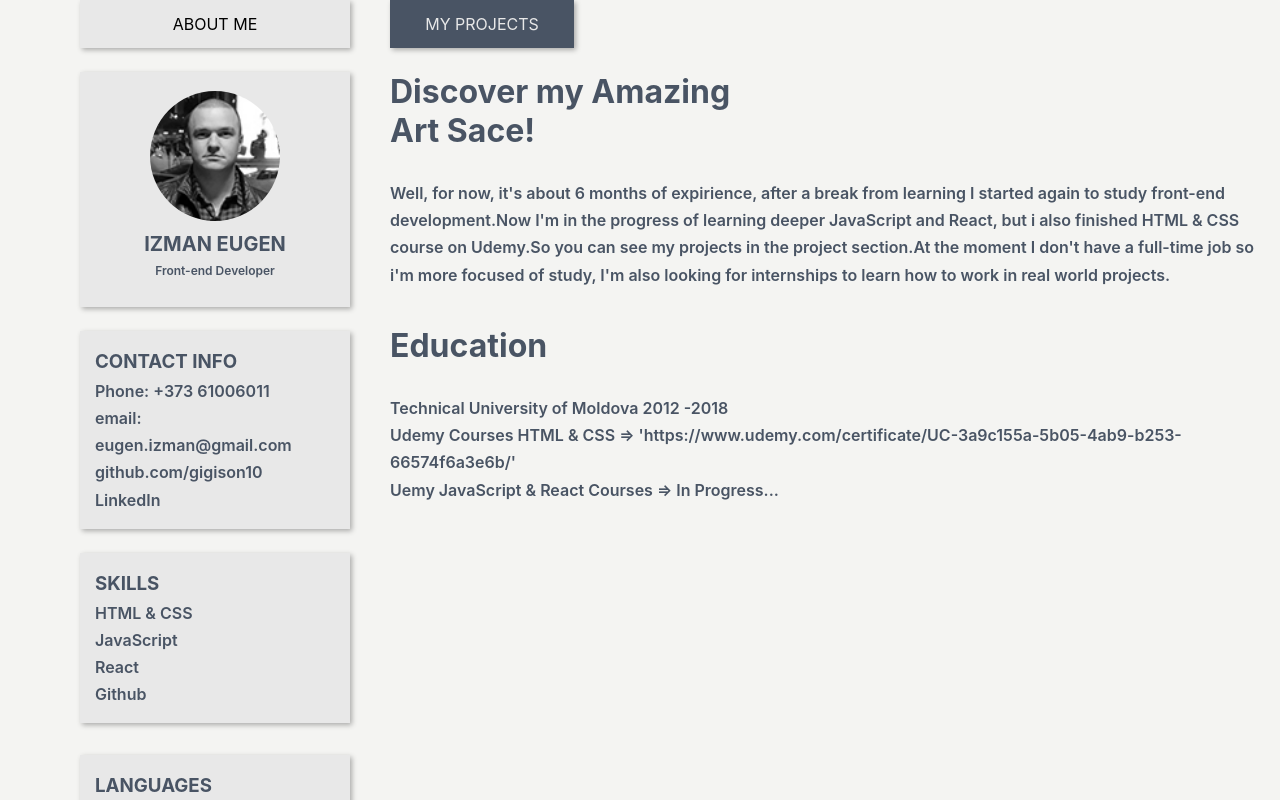
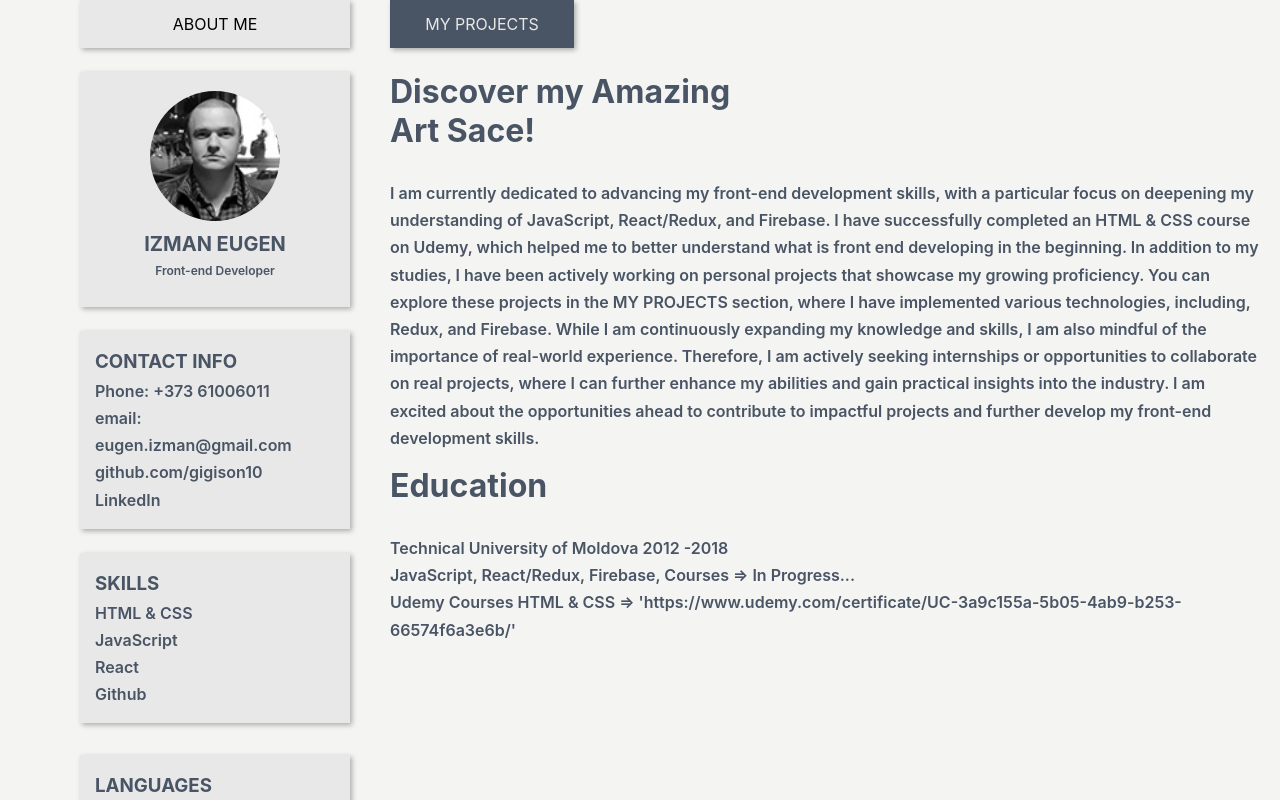
Before and after one commit to gigison10/reactresume, a React (Create React App) app: page / in a window 1280 px wide. Built offline with nearby package versions, Linux system fonts and the light colour scheme.

Commit message:
adding 2 projects

```diff
--- a/package.json
+++ b/package.json
@@ -1,5 +1,5 @@
 {
-  "homepage": "https://gigison10.github.io/reactresume",
+  "homepage": "https://gigison10.github.io/resume",
   "name": "reactresume",
   "version": "0.1.0",
   "private": true,
--- a/src/app.css
+++ b/src/app.css
@@ -164,7 +164,7 @@
 
 .mainSection {
   width: 900px;
-  height: 230px;
+  height: 370px;
 }
 
 .mainSection h1 {
@@ -284,3 +284,12 @@
   margin-top: 65px;
   background-image: url("./components/mapty.png");
 }
+
+.gotask {
+  margin-top: 65px;
+  background-image: url("./components/gotask.png");
+}
+.monster {
+  margin-top: 65px;
+  background-image: url("./components/monster rolodex.png");
+}
--- a/src/components/Main.js
+++ b/src/components/Main.js
@@ -3,26 +3,35 @@ import "../app.css";
 function Main() {
   const udemyCSS = `Udemy Courses HTML & CSS =>
   `;
-  const inProgress = `Uemy JavaScript & React Courses => In Progress...`;
+  const inProgress = `JavaScript, React/Redux, Firebase,  Courses => In Progress...`;
 
   return (
     <div className="main">
       <div className="mainSection">
         <h1>Discover my Amazing Art Sace!</h1>
         <div className="myExpirience">
-          Well, for now, it's about 6 months of expirience, after a break from
-          learning I started again to study front-end development.Now I'm in the
-          progress of learning deeper JavaScript and React, but i also finished
-          HTML & CSS course on Udemy.So you can see my projects in the project
-          section.At the moment I don't have a full-time job so i'm more focused
-          of study, I'm also looking for internships to learn how to work in
-          real world projects.
+          I am currently dedicated to advancing my front-end development skills,
+          with a particular focus on deepening my understanding of JavaScript,
+          React/Redux, and Firebase. I have successfully completed an HTML & CSS
+          course on Udemy, which helped me to better understand what is front
+          end developing in the beginning. In addition to my studies, I have
+          been actively working on personal projects that showcase my growing
+          proficiency. You can explore these projects in the MY PROJECTS
+          section, where I have implemented various technologies, including,
+          Redux, and Firebase. While I am continuously expanding my knowledge
+          and skills, I am also mindful of the importance of real-world
+          experience. Therefore, I am actively seeking internships or
+          opportunities to collaborate on real projects, where I can further
+          enhance my abilities and gain practical insights into the industry. I
+          am excited about the opportunities ahead to contribute to impactful
+          projects and further develop my front-end development skills.
         </div>
       </div>
       <div className="education">
         <h1>Education</h1>
         <div className="myUniverLesson">
           <p>Technical University of Moldova 2012 -2018</p>
+          <p>{inProgress}</p>
           <p>
             {udemyCSS}{" "}
             <a
@@ -33,7 +42,6 @@ function Main() {
               'https://www.udemy.com/certificate/UC-3a9c155a-5b05-4ab9-b253-66574f6a3e6b/'
             </a>
           </p>
-          <p>{inProgress}</p>
         </div>
       </div>
     </div>
--- a/src/components/Projects.js
+++ b/src/components/Projects.js
@@ -1,6 +1,28 @@
 function Projects(props) {
   return (
     <div className="project">
+      <div className="projectInfo">
+        <div className="projectDescription">
+          <h1>Go Task</h1>
+          {props.gotask}
+        </div>
+        <a
+          className="img gotask"
+          href="https://gigison10.github.io/GoTask/"
+          target="_blank"
+        ></a>
+      </div>{" "}
+      <div className="projectInfo">
+        <div className="projectDescription">
+          <h1>Monster Rolodex</h1>
+          {props.monster}
+        </div>
+        <a
+          className="img monster"
+          href="https://gigison10.github.io/monster-rolodex/"
+          target="_blank"
+        ></a>
+      </div>
       <div className="projectInfo">
         <div className="projectDescription">
           <h1>Mapty</h1>
--- a/src/components/ProjectsDescription.js
+++ b/src/components/ProjectsDescription.js
@@ -1,6 +1,10 @@
 import Projects from "./Projects";
 
 function ProjectsDescription() {
+  const gotask = `The Task Manager is a work-in-progress web application designed for crop managers or companies. It incorporates Firebase authentication, allowing users to sign up and log in with email or Google. Users can create, save, and delete projects in real-time using Firebase's database. The project utilizes React hooks for efficient state management. This application aims to enhance task organization and workflow efficiency for crop managers and companies.`;
+
+  const monster = `Monster Rolodex is a React web app demonstrating my skills in building interactive interfaces. It fetches monster profiles from an API and allows users to search and filter them. Key features include real-time search, reusable components, state management with React hooks, and API integration.`;
+
   const mapty = `Mapty is an application designed to help users track their workouts by marking training places on a map and keeping a record of their fitness achievements. This project was developed as a part of a JavaScript course and served as an introduction to asynchronous functions, working with APIs, and local    storage.
   To use Mapty, users can click on the map to mark a location where they have completed a workout. They can then choose the type of workout, such as running or cycling and enter additional details such as the distance traveled, time taken.The app also allows users to view their workout history and track their progress over time`;
 
@@ -18,6 +22,8 @@ function ProjectsDescription() {
 
   return (
     <Projects
+      gotask={gotask}
+      monster={monster}
       mapty={mapty}
       pigGame={pigGame}
       guessMyNumber={guessMyNumber}
```
Also changed, not shown: src/components/gotask.png (added), src/components/monster rolodex.png (added).
